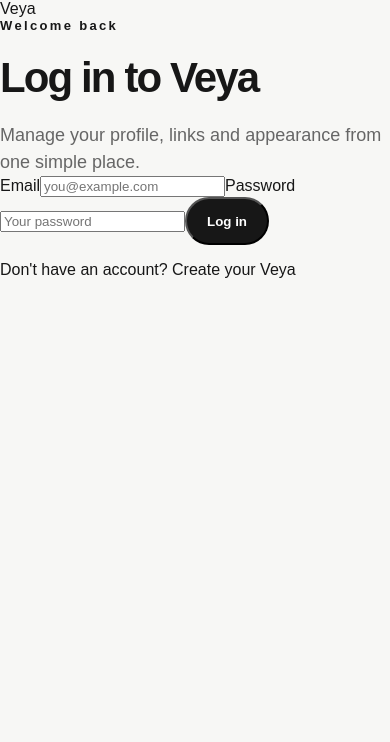
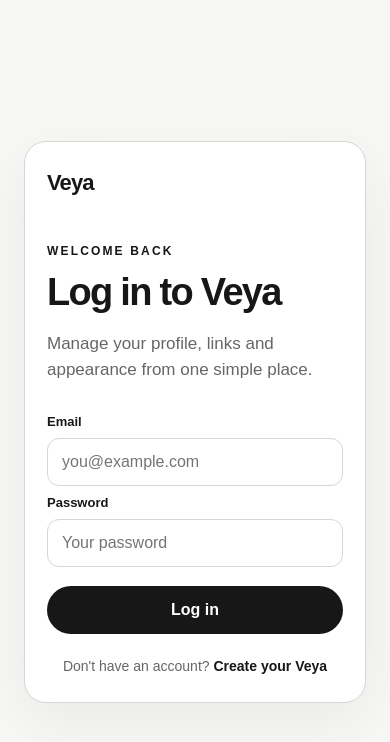
Before and after one commit to okeldijital/veya, a Next.js app: page /login in a window 390 px wide. Shown: the top 742 px of the page. Built offline with nearby package versions, Linux system fonts and the light colour scheme.

Commit message:
style(auth): establish Veya identity form UI

```diff
--- a/app/globals.css
+++ b/app/globals.css
@@ -1,6 +1,9 @@
 :root {
   --background: #f7f7f5;
   --foreground: #171717;
+  --muted: #666;
+  --border: #d6d6d2;
+  --surface: #fff;
 }
 
 * { box-sizing: border-box; }
@@ -12,12 +15,33 @@ body {
   font-family: Arial, Helvetica, sans-serif;
 }
 a { color: inherit; text-decoration: none; }
+button, input { font: inherit; }
+
 .landing { min-height: 100vh; display: grid; place-items: center; padding: 24px; }
 .card { width: min(680px, 100%); text-align: center; }
-.eyebrow { margin: 0 0 24px; font-size: 13px; font-weight: 700; letter-spacing: .18em; }
-h1 { margin: 0; font-size: clamp(42px, 8vw, 72px); line-height: .98; letter-spacing: -.045em; }
-.copy { max-width: 520px; margin: 24px auto 0; color: #666; font-size: 18px; line-height: 1.5; }
+.auth-shell { min-height: 100vh; display: grid; place-items: center; padding: 24px; }
+.auth-card { width: min(440px, 100%); background: var(--surface); border: 1px solid var(--border); border-radius: 28px; padding: 36px; box-shadow: 0 18px 60px rgba(23, 23, 23, .06); }
+.brand-mark { display: inline-block; font-size: 22px; font-weight: 800; letter-spacing: -.04em; }
+.auth-heading { margin-top: 48px; }
+.eyebrow { margin: 0 0 16px; font-size: 12px; font-weight: 700; letter-spacing: .18em; text-transform: uppercase; }
+h1 { margin: 0; font-size: clamp(38px, 8vw, 56px); line-height: .98; letter-spacing: -.045em; }
+.copy { max-width: 520px; margin: 20px auto 0; color: var(--muted); font-size: 17px; line-height: 1.5; }
 .actions { display: flex; justify-content: center; gap: 12px; flex-wrap: wrap; margin-top: 32px; }
-.button { display: inline-flex; align-items: center; justify-content: center; min-height: 48px; padding: 0 20px; border-radius: 999px; font-weight: 600; }
-.primary { background: #171717; color: #fff; }
-.secondary { border: 1px solid #d6d6d2; background: #fff; }
+.button { border: 0; cursor: pointer; display: inline-flex; align-items: center; justify-content: center; min-height: 48px; padding: 0 20px; border-radius: 999px; font-weight: 600; }
+.primary { background: var(--foreground); color: #fff; }
+.secondary { border: 1px solid var(--border); background: var(--surface); }
+.form { display: grid; gap: 9px; margin-top: 32px; text-align: left; }
+.form label { font-size: 13px; font-weight: 700; }
+.form input { width: 100%; min-height: 48px; border: 1px solid var(--border); border-radius: 12px; padding: 0 14px; background: var(--surface); color: var(--foreground); outline: none; }
+.form input:focus { border-color: var(--foreground); box-shadow: 0 0 0 3px rgba(23, 23, 23, .08); }
+.form .button { width: 100%; margin-top: 10px; }
+.username-field { display: grid; grid-template-columns: auto 1fr; align-items: center; border: 1px solid var(--border); border-radius: 12px; overflow: hidden; }
+.username-field:focus-within { border-color: var(--foreground); box-shadow: 0 0 0 3px rgba(23, 23, 23, .08); }
+.username-field span { padding-left: 14px; color: var(--muted); }
+.username-field input { border: 0; border-radius: 0; box-shadow: none !important; }
+.form-footer { margin: 24px 0 0; text-align: center; color: var(--muted); font-size: 14px; }
+.form-footer a { color: var(--foreground); font-weight: 700; }
+
+@media (max-width: 480px) {
+  .auth-card { padding: 28px 22px; border-radius: 22px; }
+}
```
